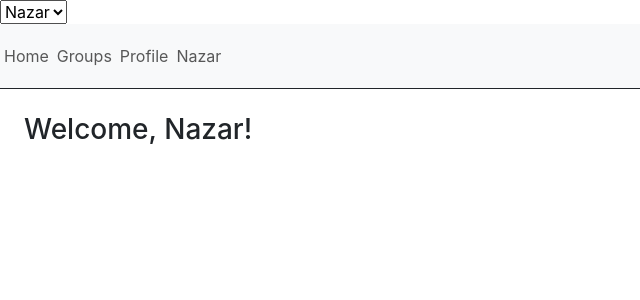
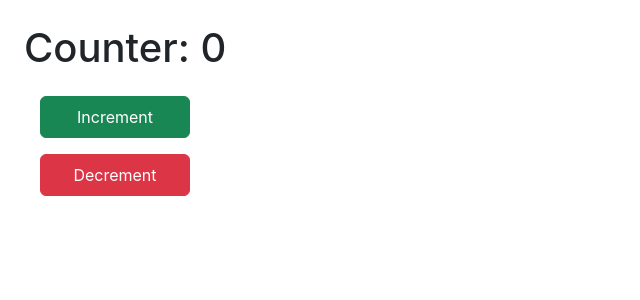
Before and after one commit to RudovichNazar23/ReactLearning, a React (Create React App) app in the folder functional-components/: page / in a window 1280 px wide. Shown: the top 300 px of the page, without its empty margins (0-640 px from the left). Built offline with nearby package versions, Linux system fonts and the light colour scheme.

Commit message:
added another clicker component using useReducer hook

```diff
--- a/functional-components/src/App.js
+++ b/functional-components/src/App.js
@@ -1,12 +1,10 @@
 import './App.css';
-import AdminDashBoard from './components/AdminDashBoard';
+import UseReducerClicker from './components/UseReducerClicker';
 
 function App() {
-  const name = "Nazar"
-
   return (
       <div className="">
-          <AdminDashBoard />
+          <UseReducerClicker />
       </div>
   );
 }
--- /dev/null
+++ b/functional-components/src/components/UseReducerClicker.js
@@ -0,0 +1,59 @@
+import { useReducer } from "react";
+
+const buttonWidth = {
+    width: "150px",
+};
+
+function reducer(state, { type }){
+    switch(type){
+        case "increment": {
+            const newCount = state.counter + 1;
+            const hasError = newCount > 5;
+            return {
+                ...state,
+                counter: hasError ? state.counter : newCount,
+                errorMessage: hasError ? "Reached maximum" : null
+            };
+        };
+        case "decrement":{
+            const newCount = state.counter - 1;
+            const hasError = newCount < 0;
+
+            return {
+                ...state,
+                counter: hasError ? state.counter : newCount,
+                errorMessage: hasError ? "Reached minimum" : null
+            };
+        };
+        default:
+            return state;
+    };
+};
+
+function UseReducerClicker(){
+    const [state, dispatch] = useReducer(reducer, {
+        counter: 0,
+        errorMessage: null,
+    });
+
+    return (
+        <section className="container m-3 p-2">
+            <h1>Counter: {state.counter}</h1>
+            <h3 className="text-center text-danger">{state.errorMessage && (state.errorMessage)}</h3>
+            <div className="container d-flex flex-column p-2">
+                <button className="btn btn-success p-2 m-2"
+                onClick={() => dispatch({ type: "increment" })}
+                style={buttonWidth}>
+                    Increment
+                </button>
+                <button className="btn btn-danger p-2 m-2"
+                onClick={() => dispatch({ type: "decrement" })}
+                style={buttonWidth}>
+                    Decrement
+                </button>
+            </div>
+        </section>
+    );
+};
+
+export default UseReducerClicker;
```
